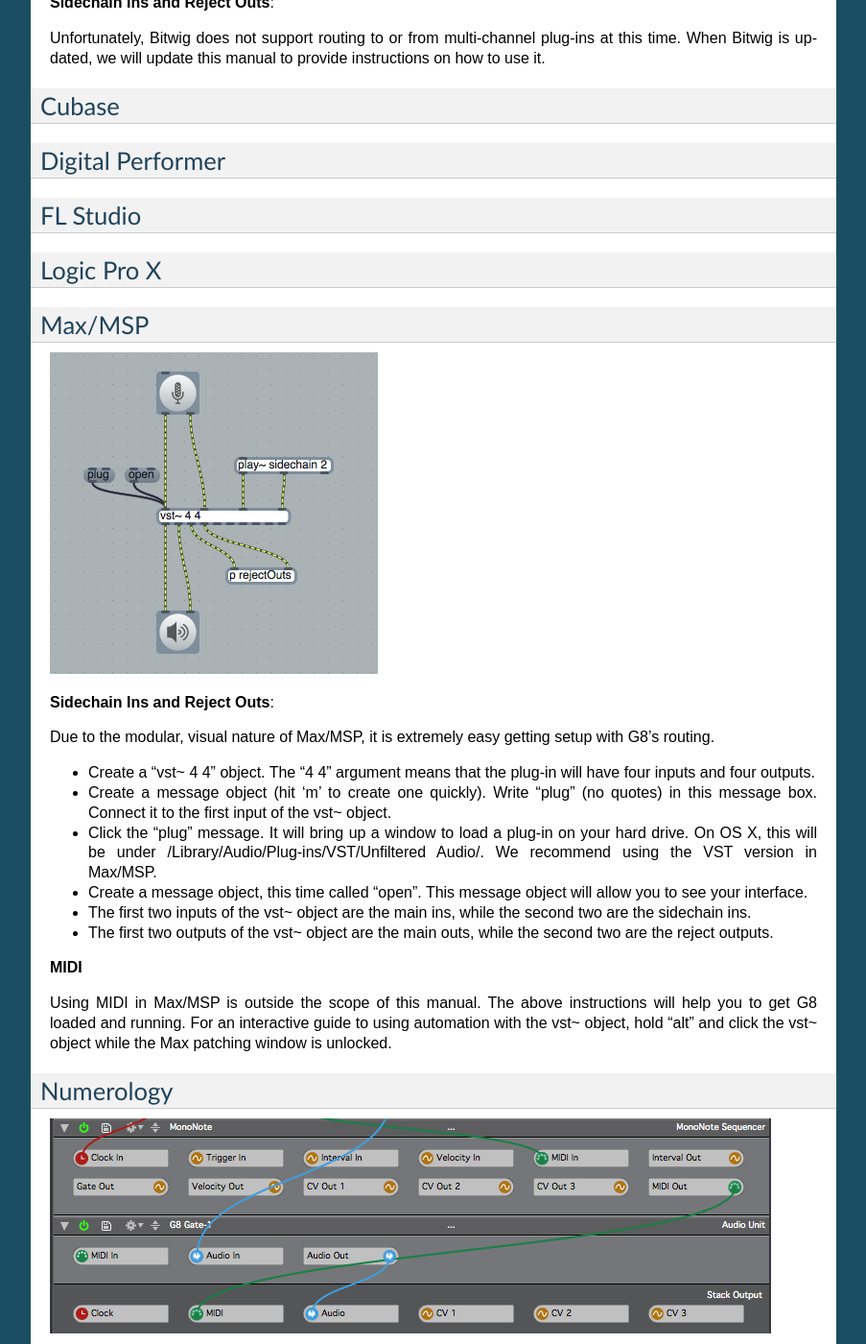
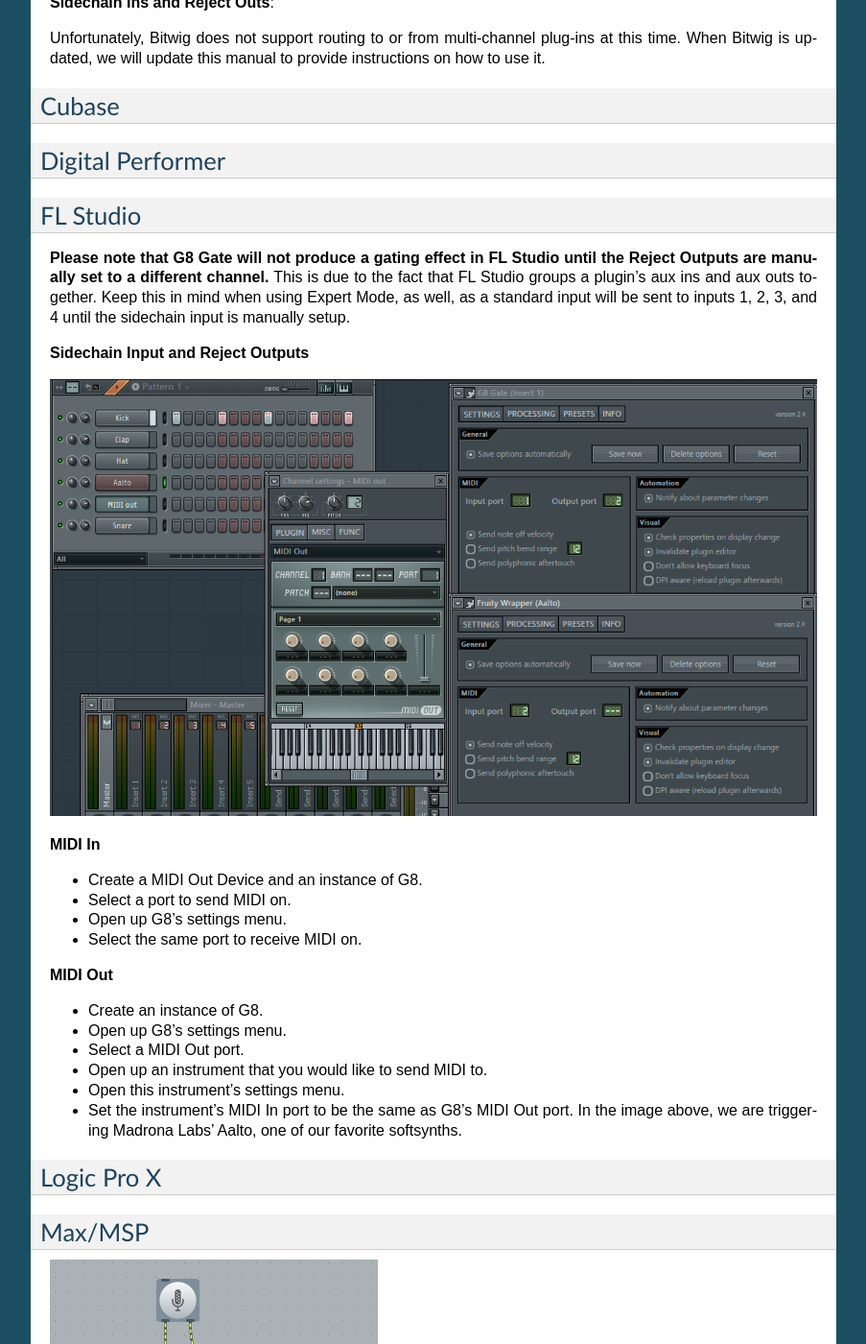
Before and after one commit to UnfilteredAudio/G8GateManual, a Sphinx documentation site: the page built from docs/hostinstructions.rst, in a window 1280 px wide and 1400 px high, scrolled down 2792 px. Shown: the whole window at 96% size, without its empty margins (198-1101 px from the left). Built offline with Sphinx 7.4.7, drawn with Linux system fonts in a browser that asks for light colours; formulas are drawn with MathJax 3; pages that are not in the unit, such as notebooks, are missing from menus; some of the changed text lies outside the part shown.

Commit message:
Fixes and reshuffling

```diff
--- a/docs/hostinstructions.rst
+++ b/docs/hostinstructions.rst
@@ -79,6 +79,29 @@
 FL Studio
 ---------
 
+**Please note that G8 Gate will not produce a gating effect in FL Studio until the Reject Outputs are manually set to a different channel.** This is due to the fact that FL Studio groups a plugin's aux ins and aux outs together. Keep this in mind when using Expert Mode, as well, as a standard input will be sent to inputs 1, 2, 3, and 4 until the sidechain input is manually setup.
+
+**Sidechain Input and Reject Outputs**
+
+.. image:: /images/flstudioMidi.png
+
+**MIDI In**
+
+- Create a MIDI Out Device and an instance of G8.
+- Select a port to send MIDI on.
+- Open up G8's settings menu.
+- Select the same port to receive MIDI on.
+
+**MIDI Out**
+
+- Create an instance of G8.
+- Open up G8's settings menu.
+- Select a MIDI Out port.
+- Open up an instrument that you would like to send MIDI to.
+- Open this instrument's settings menu.
+- Set the instrument's MIDI In port to be the same as G8's MIDI Out port. In the image above, we are triggering Madrona Labs' Aalto, one of our favorite softsynths.
+
+
 Logic Pro X
 -----------
 
@@ -118,6 +141,9 @@
 Renoise
 -------
 
+Renoise, unfortunately, does not support routing of multi-channel plug-ins or plug-in MIDI routing. If these features are added to Renoise in the future, we will update this manual with instructions on how to use them.
+
+
 Studio One
 ----------
 
--- a/docs/index.rst
+++ b/docs/index.rst
@@ -19,4 +19,5 @@
   introduction
   gettingstarted
   controls
+  modes
   hostinstructions
```
Also changed, not shown: docs/controls.rst (+0 -25 lines), docs/modes.rst (added, +33 -0 lines), docs/images/flstudioMidi.png (added).
